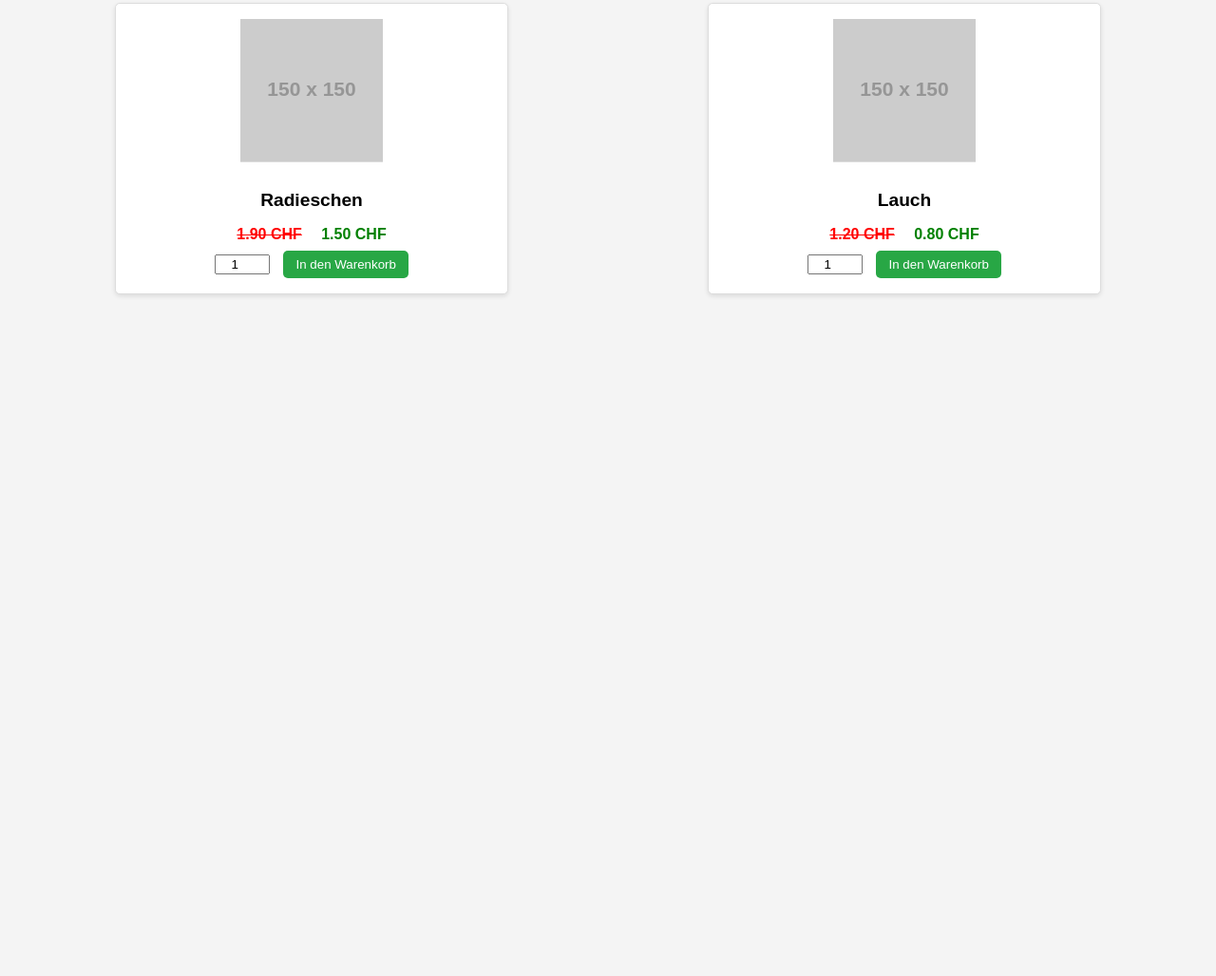
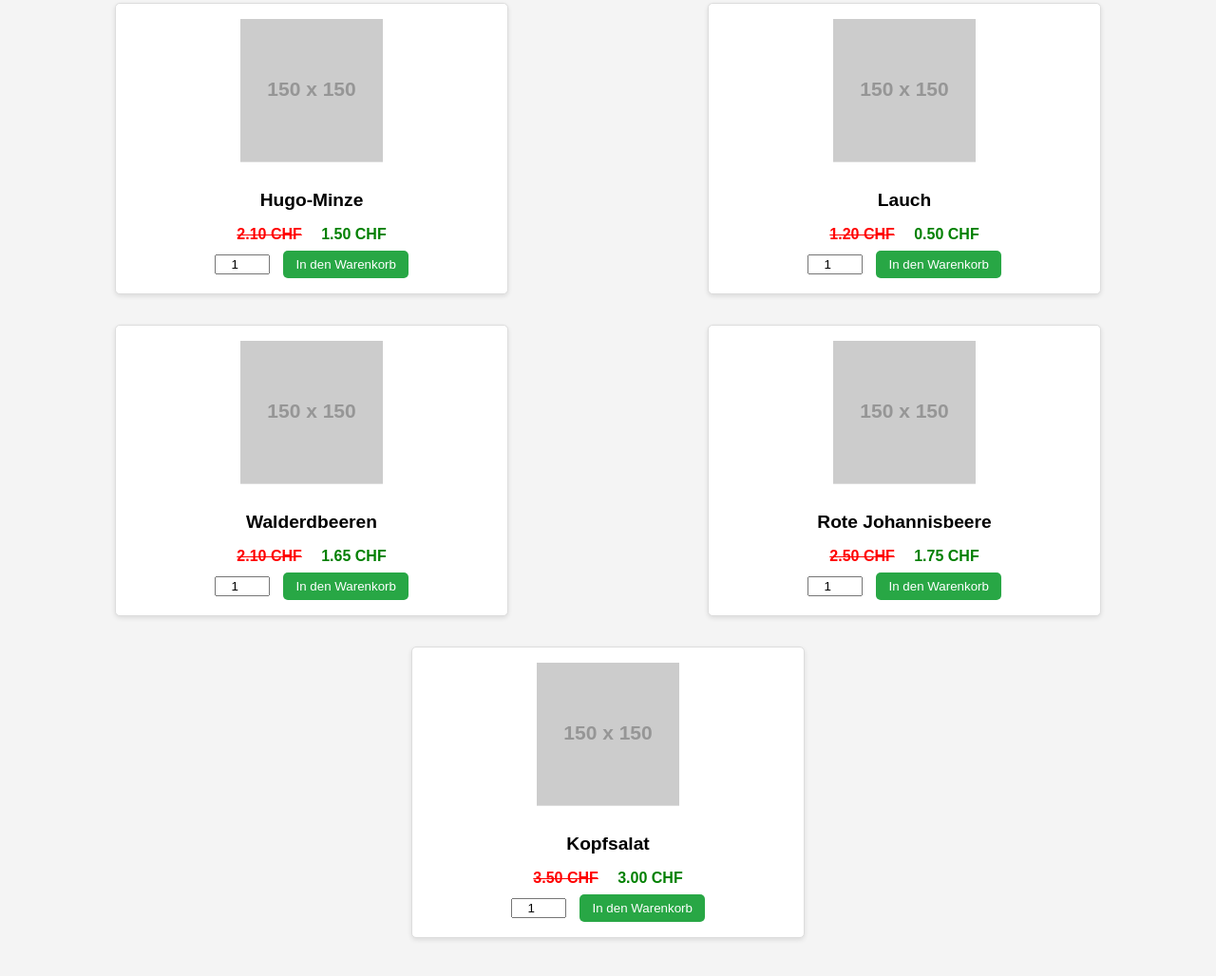
Before and after one commit to VALANT-Eat/valant-eat.github.io, a plain HTML site: page index.html in a window 1280 px wide. Shown: the part 194-1222 px from the top of the page at 95% size. Before the commit the page ends 800 px from the top, so only its background shows below. Drawn offline with Linux system fonts and the light colour scheme; placeholder pictures from the web are drawn by us.

Commit message:
Add files via upload

```diff
--- a/index.html
+++ b/index.html
@@ -298,18 +298,18 @@
                 { id: 2, name: "Dill", price: 1.20, discount: 0.00 },
                 { id: 3, name: "Basilikum", price: 1.40, discount: 0.00 },
                 { id: 4, name: "Erdbeeren", price: 2.40, discount: 0.00 },
-                { id: 5, name: "Radieschen", price: 1.90, discount: 0.40 },
+                { id: 5, name: "Radieschen", price: 1.90, discount: 0.00 },
                 { id: 6, name: "Tomaten", price: 2.10, discount: 0.00 },
                 { id: 7, name: "Pfefferminze", price: 2.30, discount: 0.00 },
-                { id: 8, name: "Hugo-Minze", price: 2.10, discount: 0.00 },
+                { id: 8, name: "Hugo-Minze", price: 2.10, discount: 0.60 },
                 { id: 9, name: "Gurken", price: 2.60, discount: 0.00 },
                 { id: 10, name: "Zwiebeln", price: 1.40, discount: 0.00 },
-                { id: 11, name: "Lauch", price: 1.20, discount: 0.40 },
-                { id: 12, name: "Walderdbeeren", price: 2.10, discount: 0.00 },
+                { id: 11, name: "Lauch", price: 1.20, discount: 0.70 },
+                { id: 12, name: "Walderdbeeren", price: 2.10, discount: 0.45 },
                 { id: 13, name: "Schwarze Johannisbeere", price: 2.50, discount: 0.00 },
-                { id: 14, name: "Rote Johannisbeere", price: 2.50, discount: 0.00 },
+                { id: 14, name: "Rote Johannisbeere", price: 2.50, discount: 0.75 },
                 { id: 15, name: "Eichblattsalat", price: 3.50, discount: 0.00 },
-                { id: 16, name: "Kopfsalat", price: 3.50, discount: 0.00 },
+                { id: 16, name: "Kopfsalat", price: 3.50, discount: 0.50 },
                 { id: 17, name: "Minze-Tee", price: 5.00, discount: 0.00 },
                 { id: 18, name: "Erbsen", price: 2.20, discount: 0.00 }
             ];
```
